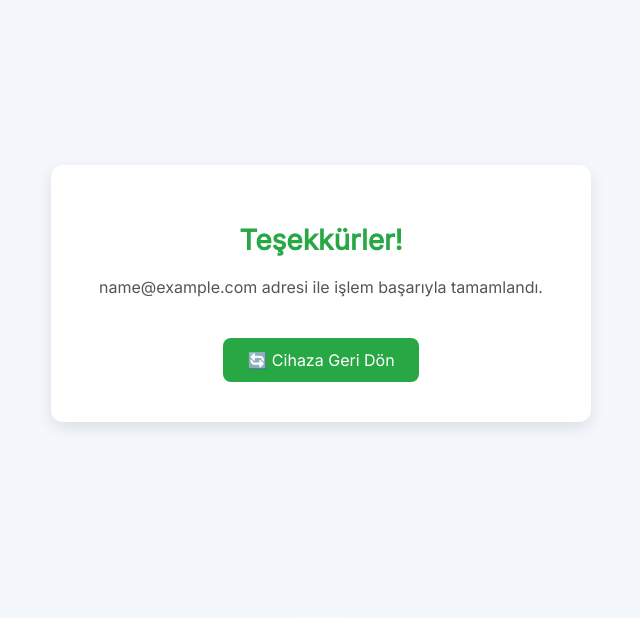
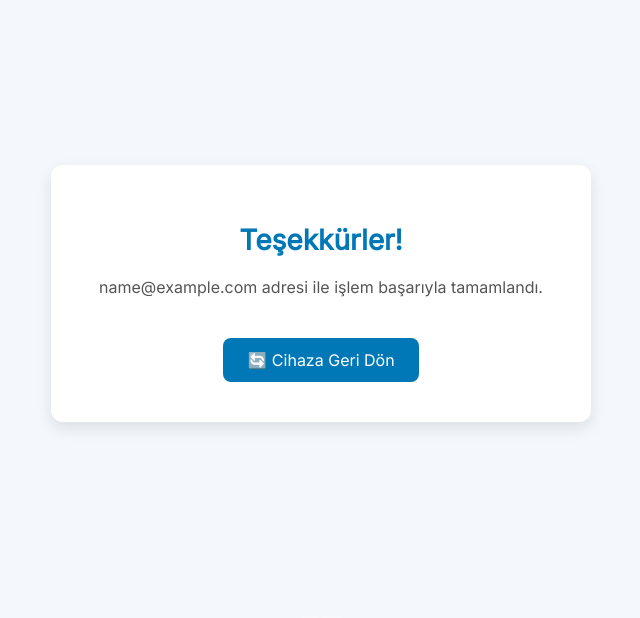
Before and after one commit to Sudenazkaranfil/qr-code-device-tracking-system, a Flask app: template templates/thanks.html in a window 1280 px wide. Shown: the part 100-718 px from the top of the page, without its empty margins (319-959 px from the left). Run offline with Flask 3, Linux system fonts and the light colour scheme; the template is opened without the code that fills it: most values are stand-ins (such as "Sample title", 1, 10 or a date in 2020); some libraries are stand-ins or nearby versions.

Commit message:
Update thanks.html

```diff
--- a/templates/thanks.html
+++ b/templates/thanks.html
@@ -45,7 +45,7 @@
     }
 
     h1 {
-      color: #28a745;
+      color: #0077b6;
       font-size: 28px;
       margin-bottom: 20px;
     }
@@ -62,7 +62,7 @@
     }
 
     .button {
-      background-color: #28a745;
+      background-color: #0077b6;
       color: white;
       padding: 12px 24px;
       border: none;
@@ -75,7 +75,7 @@
     }
 
     .button:hover {
-      background-color: #218838;
+      background-color: #023e8a;
     }
 
     footer {
```
